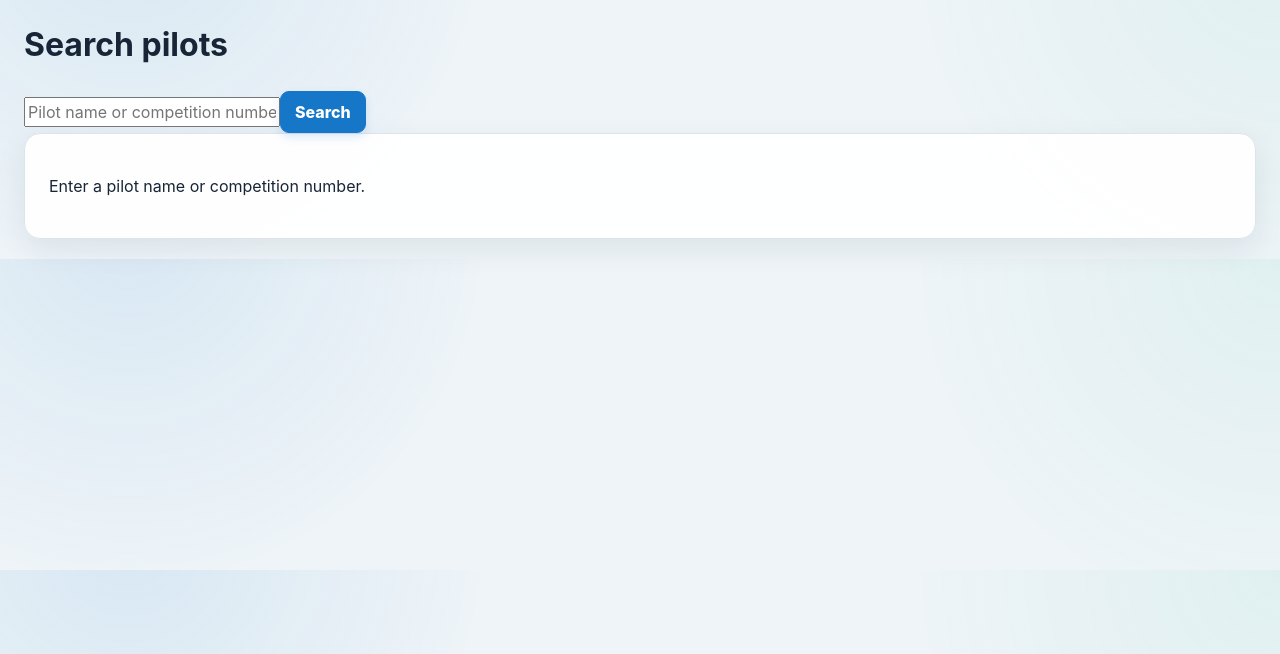
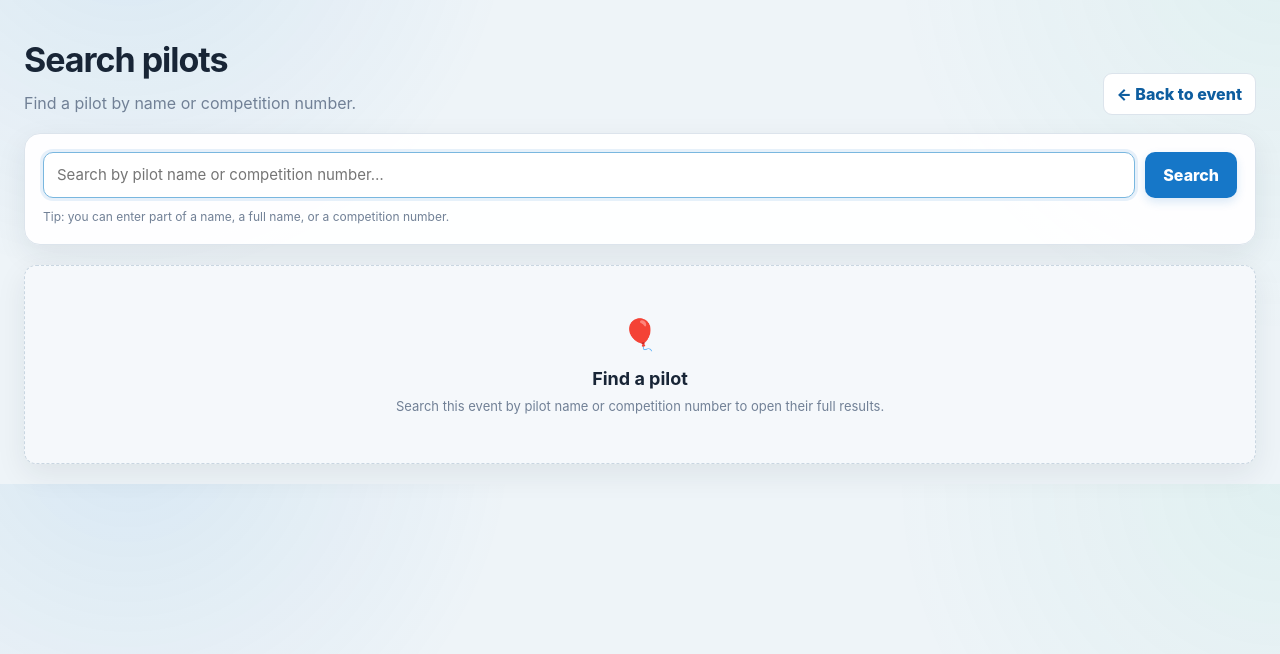
Before and after one commit to Jimmy-thom/balloon-competition-results, a Flask app: template templates/search.html in a window 1280 px wide. Shown: the part 52-706 px from the top of the page. Run offline with Flask 3, Linux system fonts and the light colour scheme; the template is opened without the code that fills it, so the values that code supplies are empty.

Commit message:
Update search.html

```diff
--- a/templates/search.html
+++ b/templates/search.html
@@ -1 +1,112 @@
-{% extends 'base.html' %}{% block title %}Search — {{event.title}}{% endblock %}{% block content %}<div class="eyebrow">{{event.title}}</div><h1>Search pilots</h1><form class="search-form"><input name="q" value="{{q}}" placeholder="Pilot name or competition number"><button class="button">Search</button></form><div class="card">{% if q %}{% for p in pilots %}<a class="result-row" href="/event/{{event.id}}/pilot/{{p.competition_number}}"><strong>#{{p.competition_number}} — {{p.name}}</strong><span>{{p.country}}</span></a>{% else %}<p>No matches.</p>{% endfor %}{% else %}<p>Enter a pilot name or competition number.</p>{% endif %}</div>{% endblock %}
+{% extends 'base.html' %}
+{% block title %}Search pilots — {{event.title}}{% endblock %}
+{% block content %}
+<style>
+.search-head{display:flex;align-items:flex-end;justify-content:space-between;gap:20px;margin:28px 0 18px}
+.search-head h1{margin:0;font-size:34px;letter-spacing:-.03em}
+.search-head .eyebrow{color:var(--accent-dark);font-size:12px;font-weight:850;letter-spacing:.09em;text-transform:uppercase;margin-bottom:6px}
+.search-head p{margin:6px 0 0;color:var(--muted)}
+.search-actions{display:flex;gap:8px;flex-wrap:wrap}
+.search-actions a{display:inline-flex;align-items:center;min-height:38px;padding:8px 13px;border:1px solid var(--line);border-radius:9px;background:#fff;font-weight:800}
+.search-actions a:hover{text-decoration:none;border-color:#b8d6ea}
+.search-card{padding:18px}
+.search-form{display:flex;gap:10px;align-items:center}
+.search-form input{flex:1;min-height:46px;padding:10px 13px;border:1px solid #c8d5e0;border-radius:10px;background:#fff;font-size:15px;outline:none}
+.search-form input:focus{border-color:#79b7df;box-shadow:0 0 0 3px rgba(22,119,200,.10)}
+.search-form button{min-height:46px;padding:10px 18px;border:0;border-radius:10px;background:var(--accent);color:#fff;font-weight:850;cursor:pointer}
+.search-form button:hover{background:var(--accent-dark)}
+.search-hint{margin:10px 0 0;color:var(--muted);font-size:12px}
+.results-head{display:flex;justify-content:space-between;align-items:center;gap:12px;margin:24px 0 12px}
+.results-head h2{margin:0;font-size:20px}
+.results-count{color:var(--muted);font-size:13px;font-weight:750}
+.result-list{display:grid;gap:9px}
+.result-card{display:grid;grid-template-columns:minmax(0,1fr) auto;align-items:center;gap:16px;padding:15px 16px;border:1px solid var(--line);border-radius:12px;background:#fff;transition:.15s ease}
+.result-card:hover{border-color:#a9cce5;box-shadow:0 3px 12px rgba(24,37,54,.06);transform:translateY(-1px)}
+.result-main{min-width:0}
+.result-name{font-size:16px;font-weight:850;color:var(--ink)}
+.result-meta{display:flex;gap:9px;align-items:center;flex-wrap:wrap;margin-top:5px;color:var(--muted);font-size:12px;font-weight:650}
+.result-meta .country{color:#4d6073}
+.result-link{display:inline-flex;align-items:center;gap:6px;min-height:36px;padding:7px 11px;border:1px solid #cbd9e5;border-radius:9px;color:var(--accent-dark);font-weight:850;white-space:nowrap}
+.result-link:hover{text-decoration:none;background:var(--accent-light);border-color:#a8cbe5}
+.result-stats{display:flex;gap:18px;align-items:center;margin-top:9px}
+.stat{display:flex;flex-direction:column}
+.stat span{font-size:10px;text-transform:uppercase;letter-spacing:.06em;color:var(--muted);font-weight:850}
+.stat b{font-size:16px;margin-top:1px}
+.empty-state{text-align:center;padding:46px 20px;border:1px dashed #c9d6e1;border-radius:12px;background:var(--soft)}
+.empty-state .icon{font-size:30px;margin-bottom:8px}
+.empty-state h3{margin:0 0 5px;font-size:18px}
+.empty-state p{margin:0;color:var(--muted);font-size:13px}
+@media(max-width:650px){
+  .search-head{align-items:flex-start;flex-direction:column}
+  .search-head h1{font-size:30px}
+  .search-form{flex-direction:column;align-items:stretch}
+  .search-form button{width:100%}
+  .result-card{grid-template-columns:1fr}
+  .result-link{justify-content:center}
+}
+</style>
+
+<div class="search-head">
+  <div>
+    <div class="eyebrow">{{event.title}}</div>
+    <h1>Search pilots</h1>
+    <p>Find a pilot by name or competition number.</p>
+  </div>
+  <div class="search-actions"><a href="/event/{{event.id}}">← Back to event</a></div>
+</div>
+
+<div class="card search-card">
+  <form class="search-form" method="get" action="/event/{{event.id}}/search">
+    <input id="search-input" name="q" type="search" value="{{q}}" placeholder="Search by pilot name or competition number…" autocomplete="off" autofocus>
+    <button type="submit">Search</button>
+  </form>
+  <p class="search-hint">Tip: you can enter part of a name, a full name, or a competition number.</p>
+</div>
+
+{% if q %}
+<div class="results-head">
+  <h2>Search results</h2>
+  <div class="results-count">{{pilots|length}} pilot{% if pilots|length != 1 %}s{% endif %} found</div>
+</div>
+
+{% if pilots %}
+<div class="result-list">
+  {% for p in pilots %}
+  <div class="result-card">
+    <div class="result-main">
+      <div class="result-name">#{{p.competition_number}} — {{p.name}}</div>
+      <div class="result-meta">
+        {% if p.country %}<span class="country">🌍 {{p.country}}</span>{% endif %}
+      </div>
+      {% if p.position is not none or p.total is not none %}
+      <div class="result-stats">
+        {% if p.position is not none %}<div class="stat"><span>Current position</span><b>#{{p.position}}</b></div>{% endif %}
+        {% if p.total is not none %}<div class="stat"><span>Official total</span><b>{{'{:,.0f}'.format(p.total or 0)}}</b></div>{% endif %}
+      </div>
+      {% endif %}
+    </div>
+    <a class="result-link" href="/event/{{event.id}}/pilot/{{p.competition_number}}">View pilot →</a>
+  </div>
+  {% endfor %}
+</div>
+{% else %}
+<div class="card empty-state">
+  <div class="icon">🔎</div>
+  <h3>No pilots found</h3>
+  <p>Try a different name or competition number.</p>
+</div>
+{% endif %}
+{% else %}
+<div class="card empty-state">
+  <div class="icon">🎈</div>
+  <h3>Find a pilot</h3>
+  <p>Search this event by pilot name or competition number to open their full results.</p>
+</div>
+{% endif %}
+
+<script>
+const input=document.getElementById('search-input');
+if(input){input.addEventListener('keydown',e=>{if(e.key==='Escape'){input.value='';input.focus()}})}
+</script>
+{% endblock %}
+app-search.py
```
